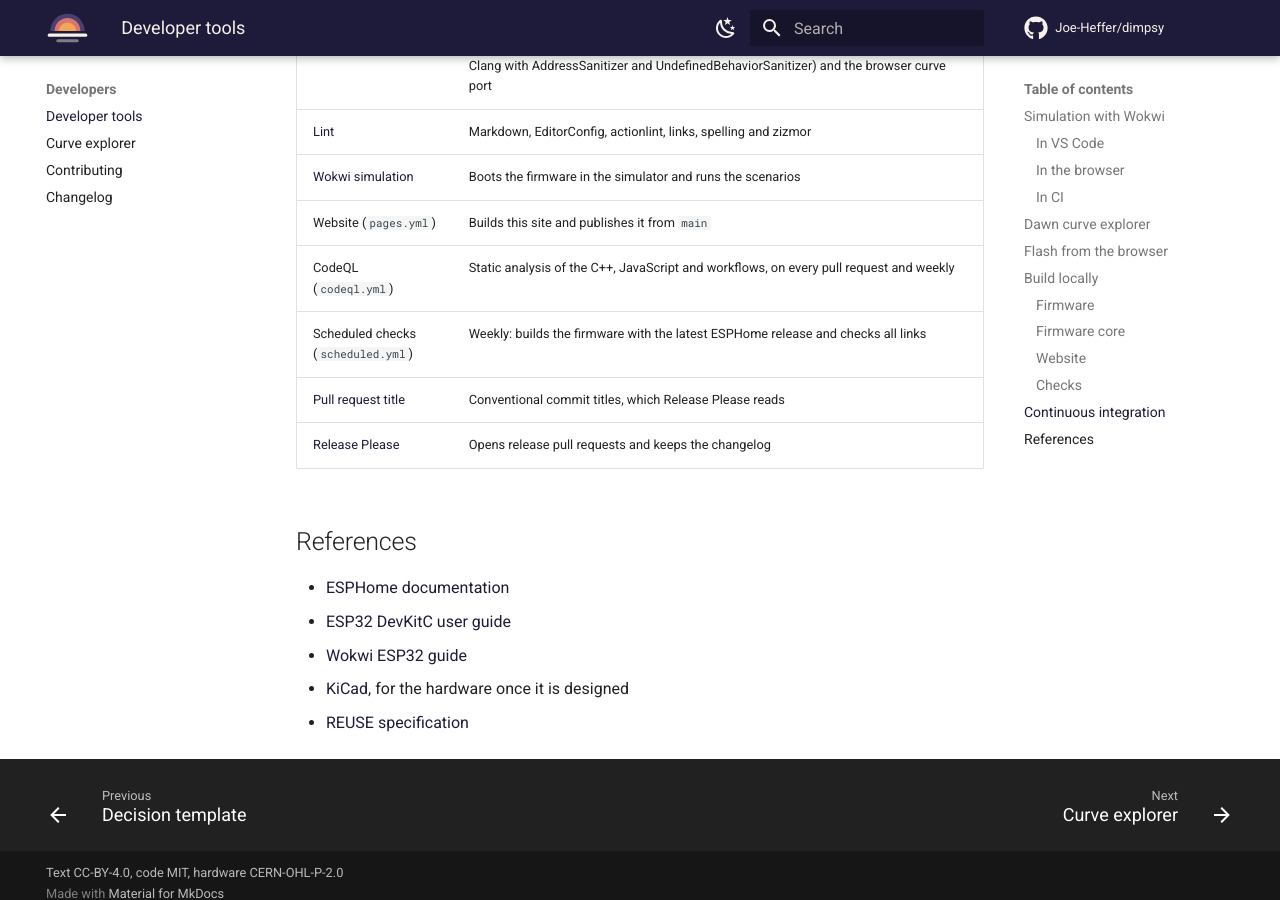
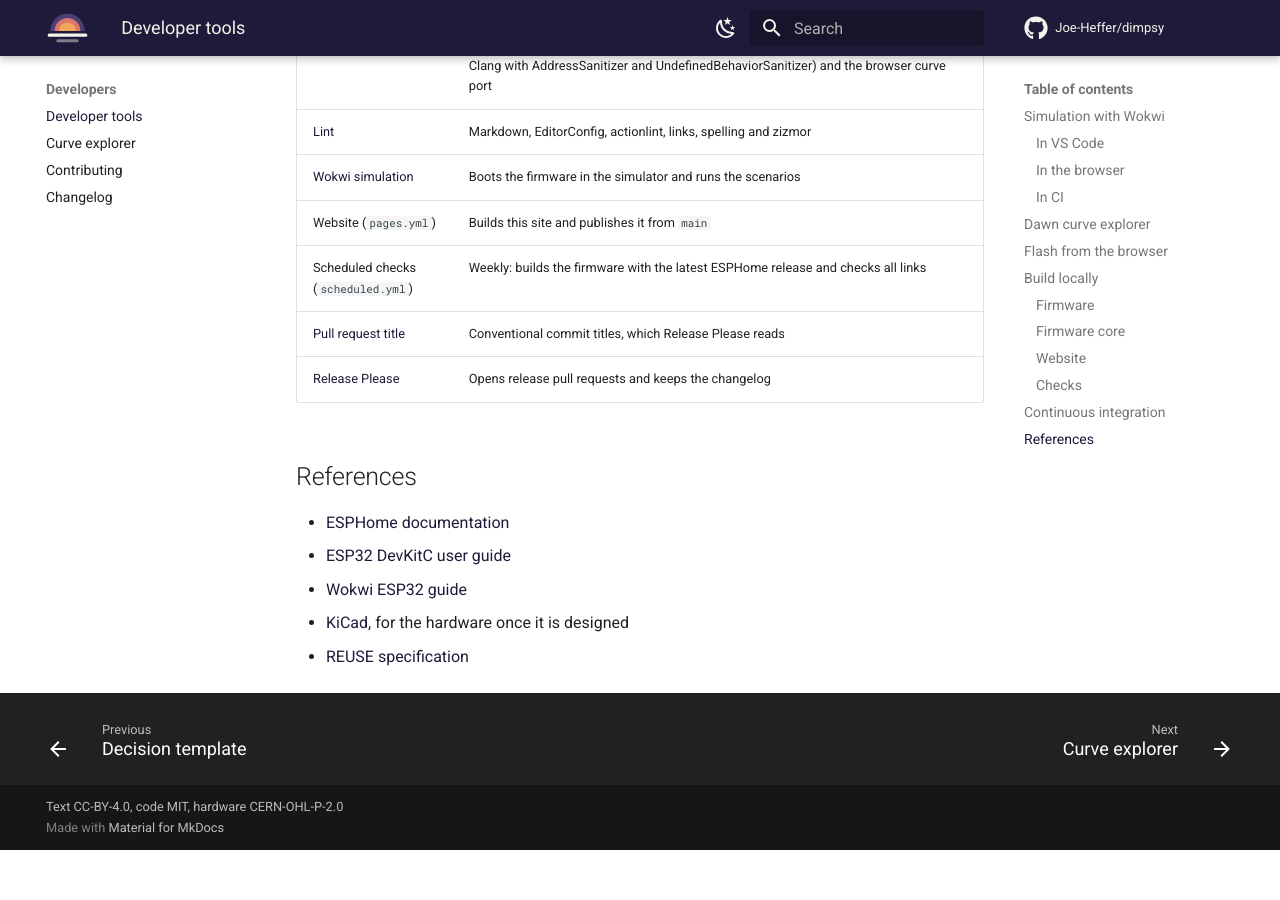
Before and after one commit to Joe-Heffer/dimpsy, an MkDocs documentation site: the page built from docs/developers.md, in a window 1280 px wide and 900 px high, scrolled down 2767 px. Built offline with MkDocs 1.6.1 and Material for MkDocs 9.7.7, drawn with Linux system fonts in a browser that asks for light colours; comment, search, counter and statistics services are not loaded; after the commit the page ends 3617 px from its top, so only the background shows below that.

Commit message:
ci: drop CodeQL workflow in favour of default setup
The repository already runs CodeQL default setup for C/C++, JavaScript
and Actions, and code scanning rejects results from an advanced
configuration while default setup is enabled.

Co-Authored-By: Claude Opus 5.5 <noreply@anthropic.com>
Claude-Session: https://claude.ai/code/session_01PQEzvyfG6EaMdryPqPheDB

```diff
--- a/docs/developers.md
+++ b/docs/developers.md
@@ -98,7 +98,6 @@ CI pins ESPHome in `firmware/esphome/requirements.txt`. Dependabot proposes upgr
 | [Lint](https://github.com/Joe-Heffer/dimpsy/actions/workflows/lint.yml) | Markdown, EditorConfig, actionlint, links, spelling and zizmor |
 | [Wokwi simulation](https://github.com/Joe-Heffer/dimpsy/actions/workflows/wokwi.yml) | Boots the firmware in the simulator and runs the scenarios |
 | Website (`pages.yml`) | Builds this site and publishes it from `main` |
-| CodeQL (`codeql.yml`) | Static analysis of the C++, JavaScript and workflows, on every pull request and weekly |
 | Scheduled checks (`scheduled.yml`) | Weekly: builds the firmware with the latest ESPHome release and checks all links |
 | [Pull request title](https://github.com/Joe-Heffer/dimpsy/actions/workflows/pr-title.yml) | Conventional commit titles, which Release Please reads |
 | [Release Please](https://github.com/Joe-Heffer/dimpsy/actions/workflows/release-please.yml) | Opens release pull requests and keeps the changelog |
```
Also changed, not shown: CHANGELOG.md (+0 -1 lines), 1 other file.
